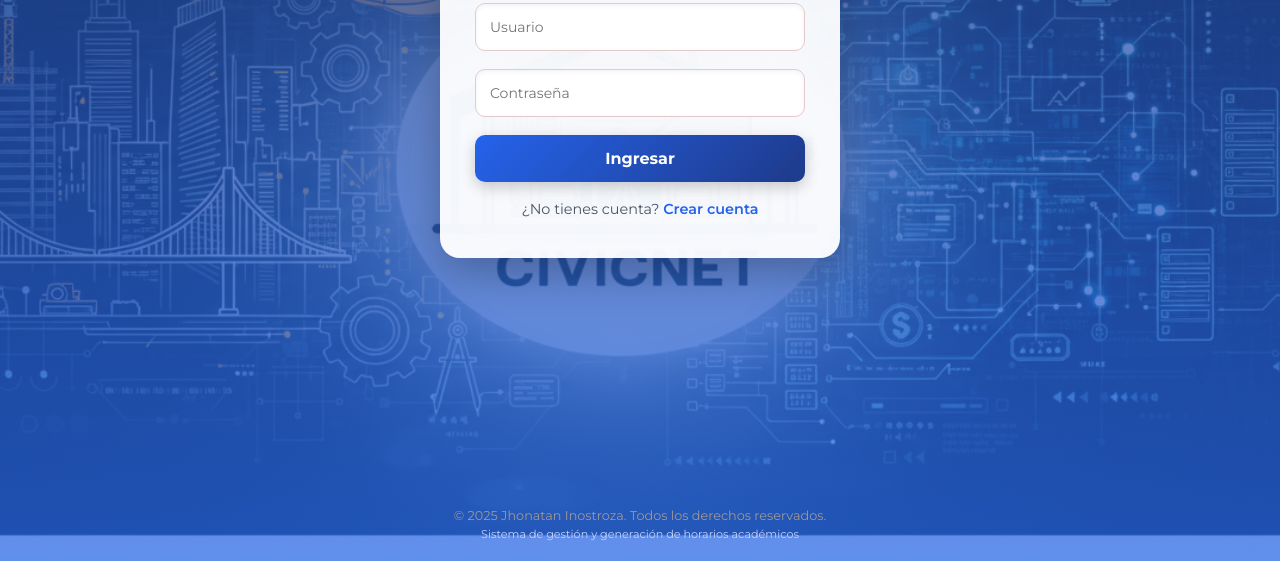
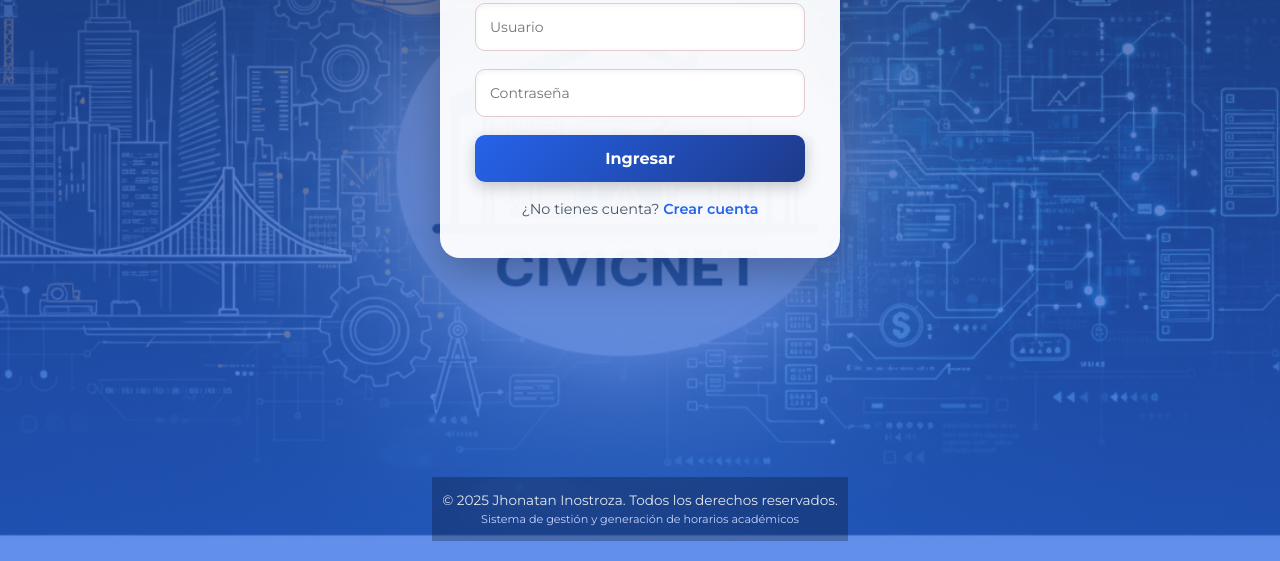
Before and after one commit to Jhonatan-Inostroza/Generador_Horarios_2, a plain HTML site: page Pagina/Login.html in a window 1280 px wide. Shown: the part 239-800 px from the top of the page. Drawn offline with Linux system fonts and the light colour scheme.

Commit message:
Logo.png

```diff
--- a/Pagina/CSS/Login.css
+++ b/Pagina/CSS/Login.css
@@ -119,11 +119,13 @@ body {
 
 /* ================== FOOTER ================== */
 .footer {
+    background: rgba(0,0,0,0.25);
+    color: #e5e7eb;
     text-align: center;
-    color: #a09797;
-    font-size: 0.8rem;
-    margin-top: 30px;
+    padding: 15px 10px;
+    font-size: 0.85rem;
 }
+
 
 .footer-small {
     font-size: 0.7rem;
```
Also changed, not shown: 1 other file.
